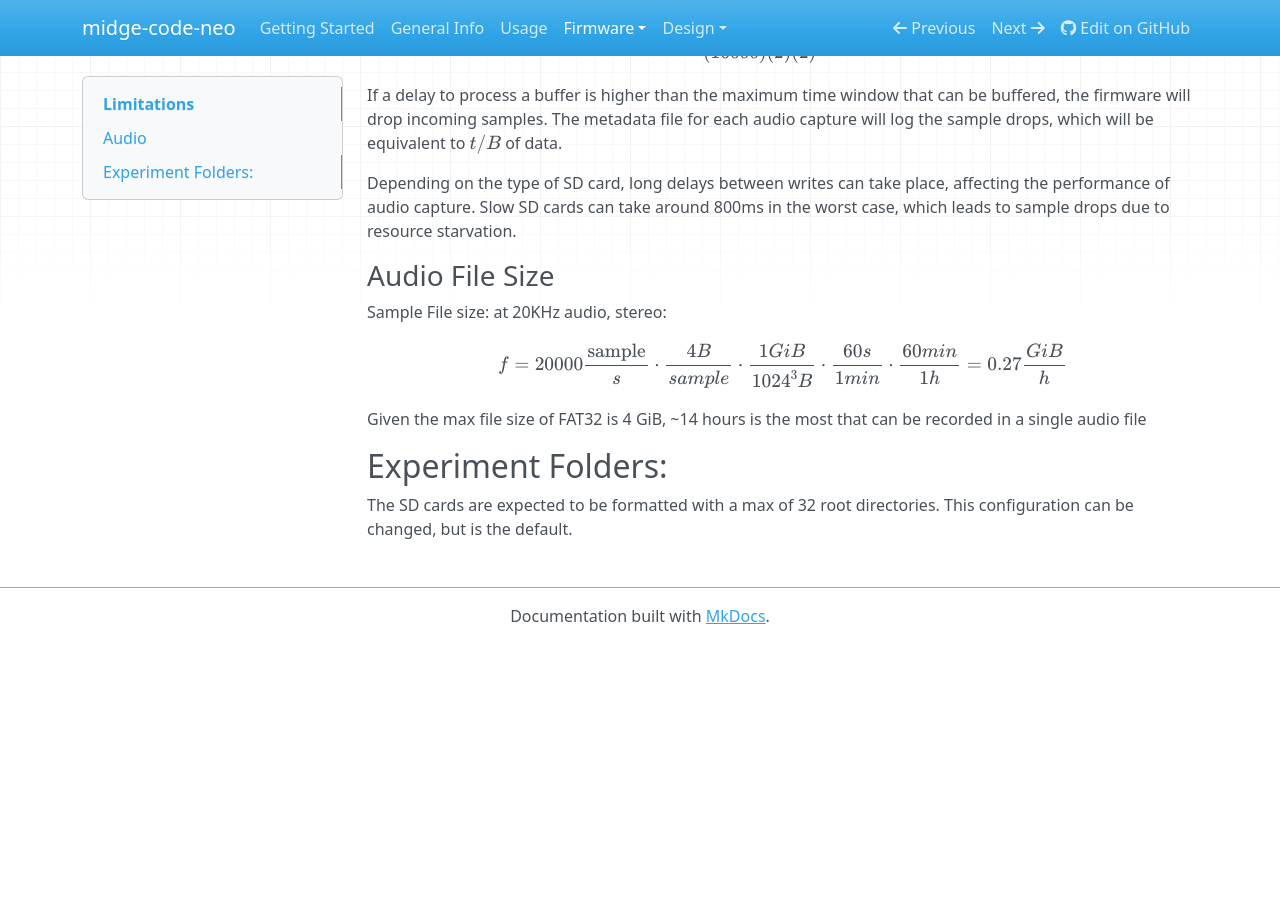
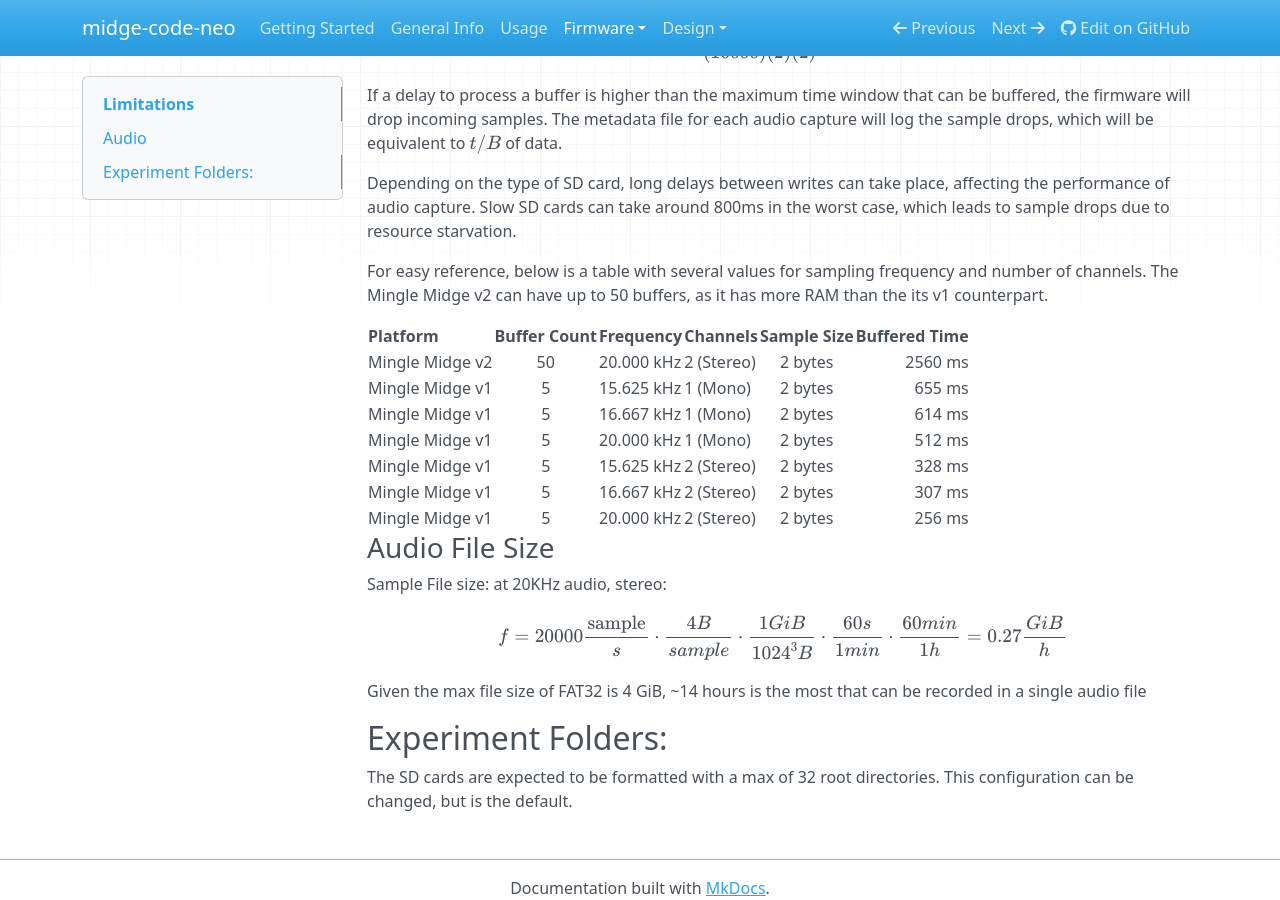
Before and after one commit to zkwinkle/midge-code-neo, an MkDocs documentation site: the page built from docs/firmware/limitations.md, in a window 1280 px wide and 900 px high, scrolled down 676 px. Built offline with MkDocs 1.6.1, drawn with Linux system fonts in a browser that asks for light colours; nearby versions of some CDN libraries; before the commit the page ends 1320 px from its top, so only the background shows below that.

Commit message:
docs: add table with buffer sizes for audio (#56)

```diff
--- a/docs/firmware/limitations.md
+++ b/docs/firmware/limitations.md
@@ -42,6 +42,19 @@
 take around 800ms in the worst case, which leads to sample drops due to
 resource starvation.
 
+For easy reference, below is a table with several values for sampling frequency and number of channels.
+The Mingle Midge v2 can have up to 50 buffers, as it has more RAM than the its v1 counterpart.
+
+| Platform        | Buffer Count | Frequency     | Channels  | Sample Size | Buffered Time |
+|-----------------|:------------:|---------------|:----------|:-----------:|--------------:|
+| Mingle Midge v2 | 50           | 20.000 kHz    | 2 (Stereo)| 2 bytes     | 2560 ms       |
+| Mingle Midge v1 | 5            | 15.625 kHz    | 1 (Mono)  | 2 bytes     | 655 ms        |
+| Mingle Midge v1 | 5            | 16.667 kHz    | 1 (Mono)  | 2 bytes     | 614 ms        |
+| Mingle Midge v1 | 5            | 20.000 kHz    | 1 (Mono)  | 2 bytes     | 512 ms        |
+| Mingle Midge v1 | 5            | 15.625 kHz    | 2 (Stereo)| 2 bytes     | 328 ms        |
+| Mingle Midge v1 | 5            | 16.667 kHz    | 2 (Stereo)| 2 bytes     | 307 ms        |
+| Mingle Midge v1 | 5            | 20.000 kHz    | 2 (Stereo)| 2 bytes     | 256 ms        |
+
 ### Audio File Size
 
 Sample File size: at 20KHz audio, stereo:
```
